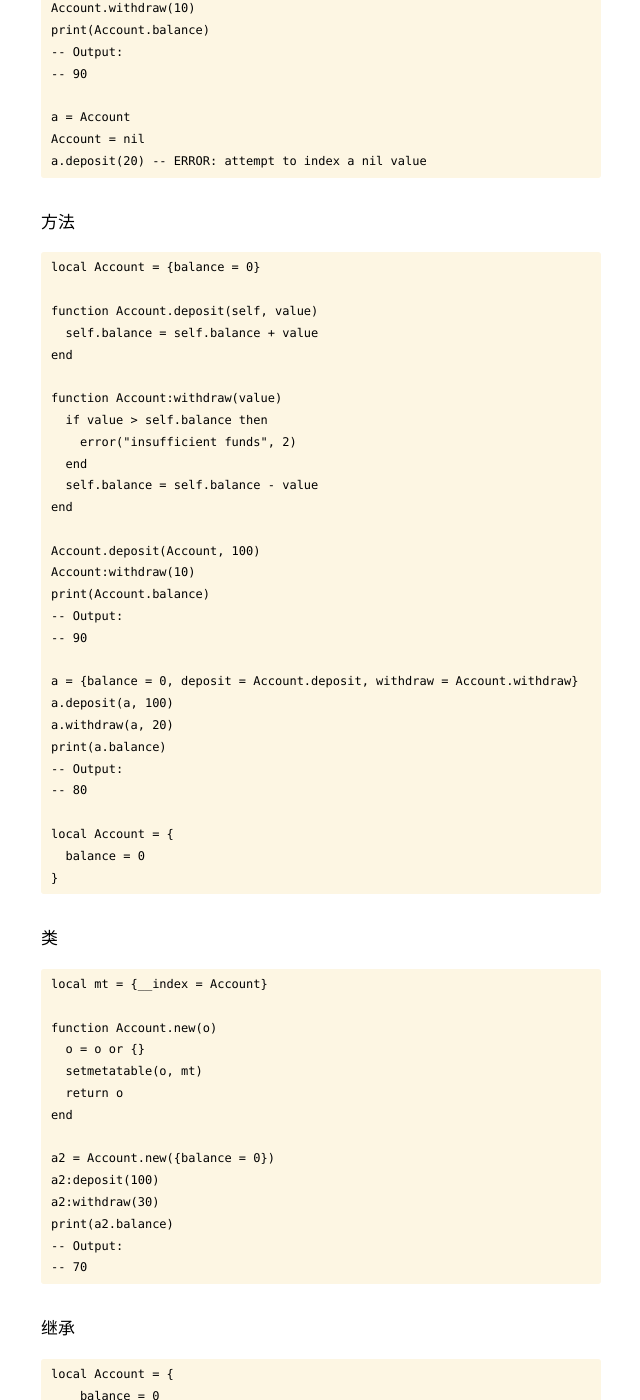
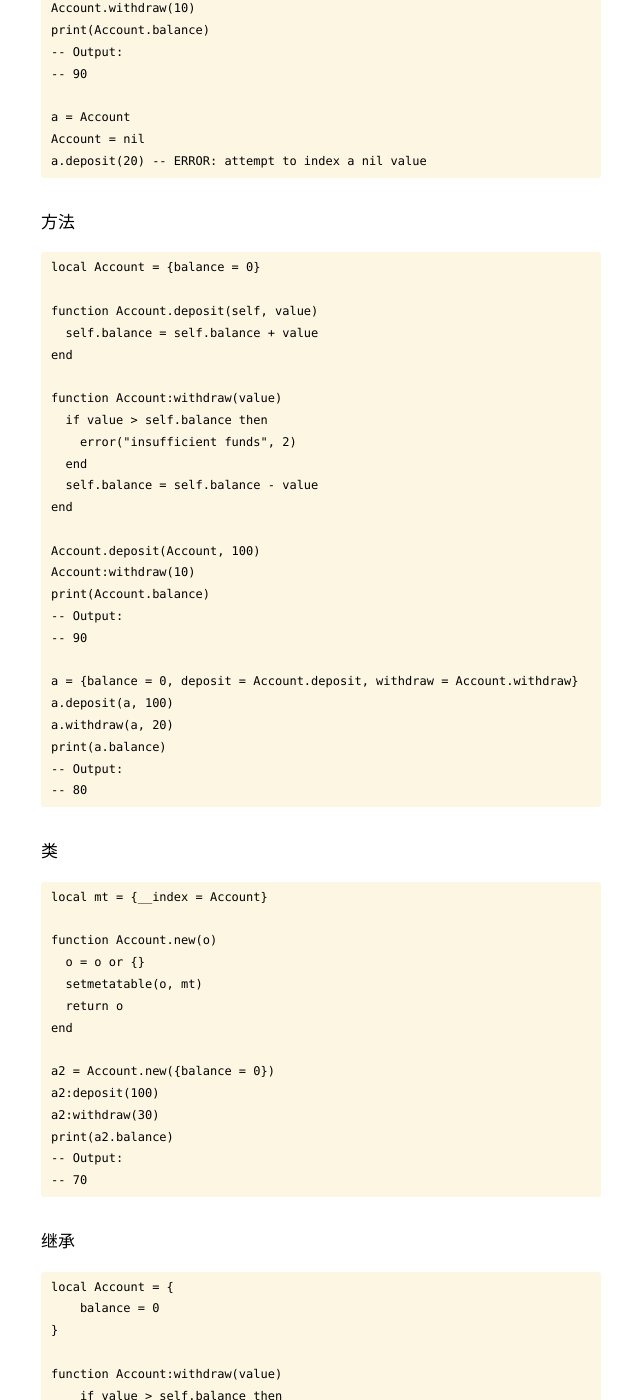
Before and after one commit to kidlj/awei, a Jekyll site: the page built from _wiki/metatable.md, in a window 1280 px wide and 1400 px high, scrolled down 615 px. Shown: the whole window, without its empty margins (319-959 px from the left). Built offline with Jekyll 4.4.1, drawn with Linux system fonts in a browser that asks for light colours.

Commit message:
remove useless code

```diff
--- a/_wiki/metatable.md
+++ b/_wiki/metatable.md
@@ -54,10 +54,6 @@ title: Metatable
     print(a.balance)
     -- Output:
     -- 80
-
-    local Account = {
-      balance = 0
-    }
 
 ### 类
 
```
